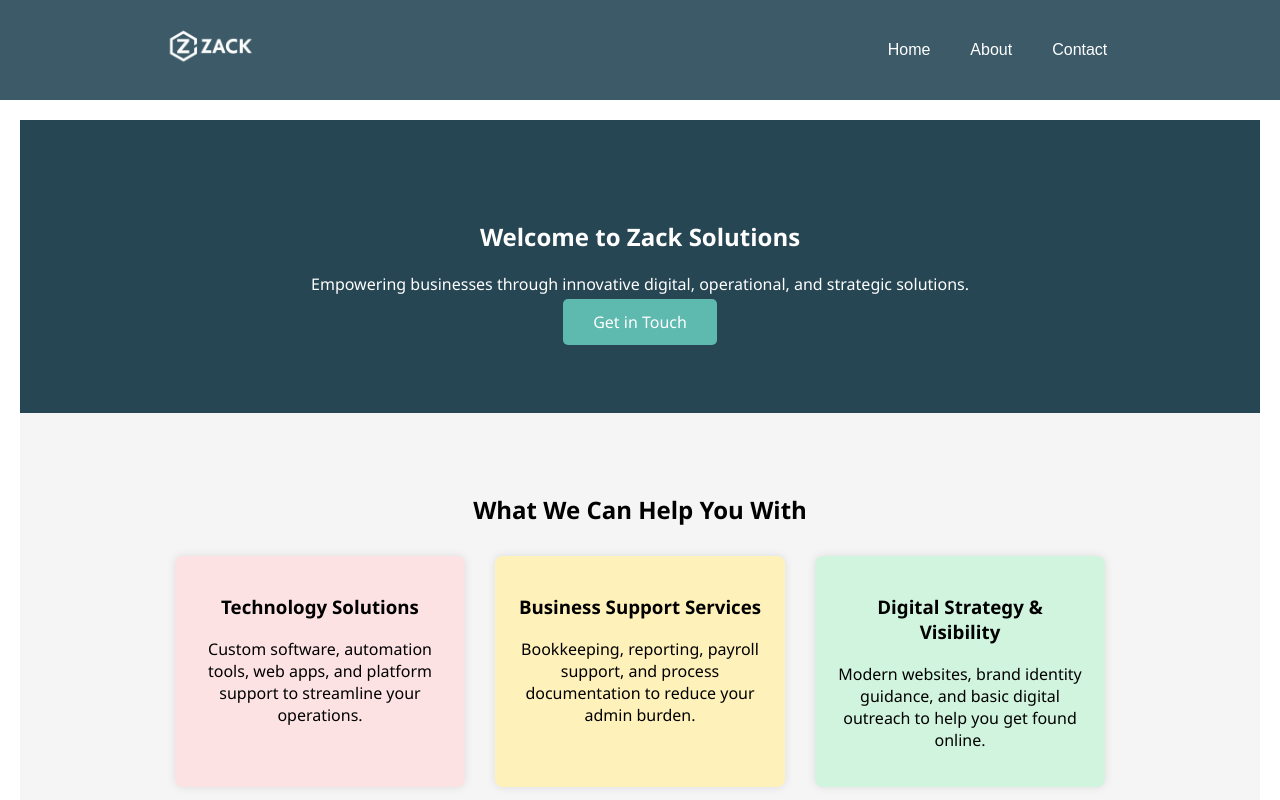
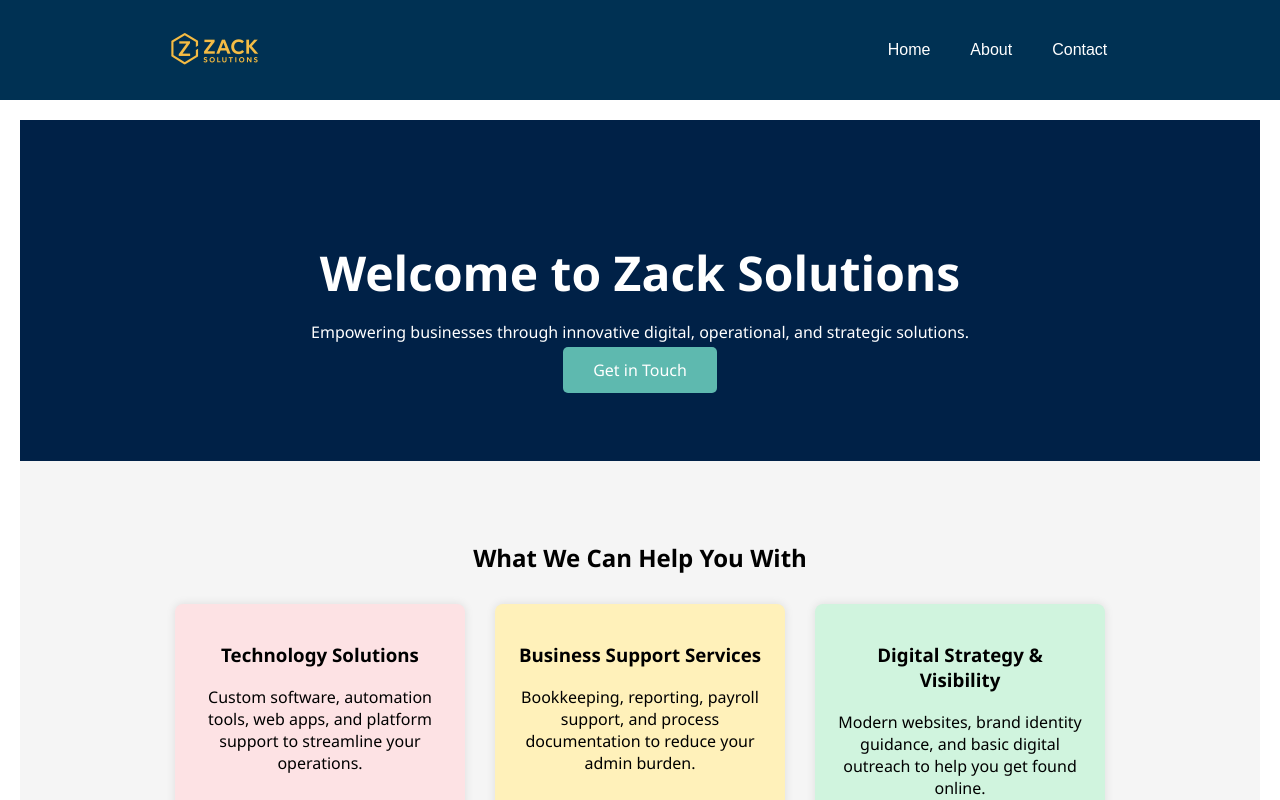
Before and after one commit to smithSurendran/zac-solutions, a React (Create React App) app: page / in a window 1280 px wide. Shown: the top 800 px of the page. Built offline with nearby package versions, Linux system fonts and the light colour scheme.

Commit message:
Changed logo and theme

```diff
--- a/src/styles/Home.css
+++ b/src/styles/Home.css
@@ -5,9 +5,14 @@
 }
 
 .hero {
-  background-color: #264653;
+  background-color: #002147;
   color: white;
   padding: 80px 20px;
+}
+
+.hero h1 {
+  font-size: 3rem;         /* Bigger font size */
+  margin-bottom: 15px;
 }
 
 .cta-button {
--- a/src/styles/Navbar.css
+++ b/src/styles/Navbar.css
@@ -1,7 +1,8 @@
 .navbar {
   width: 100%;
   height: 100px;
-  background-color: #3c5a68;
+  /* #3c5a68; */
+  background-color: #003153;
   display: flex;
   flex-direction: row;
 }
@@ -15,7 +16,7 @@
 }
 
 .navbar .leftSide img {
-  width: clamp(80px, 10vw, 120px);
+  width: clamp(80px, 10vw, 140px);
 }
 
 .navbar .rightSide {
```
Also changed, not shown: src/assets/ZACKLogo.png, src/assets/ZACKLogo2.png (added).
